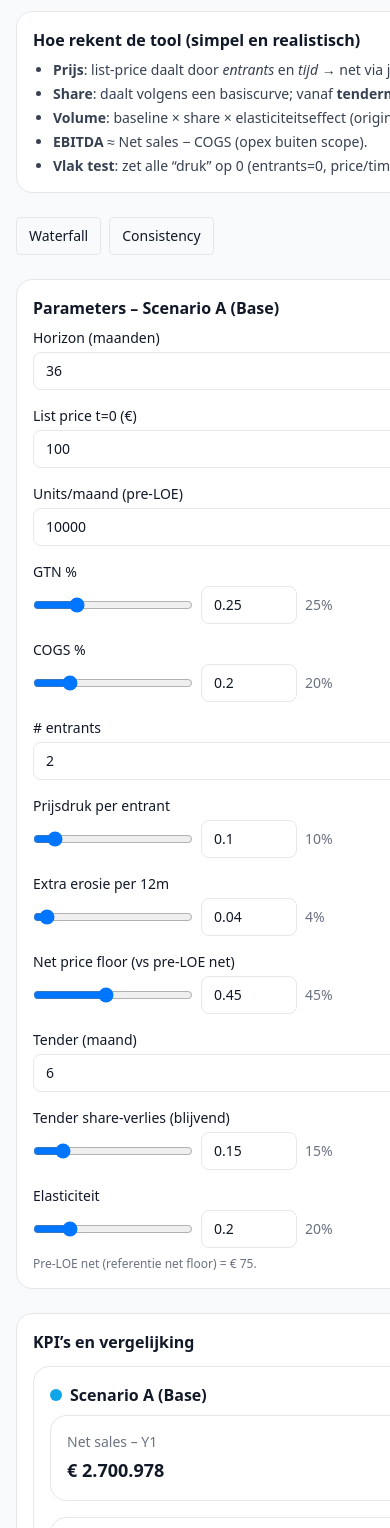
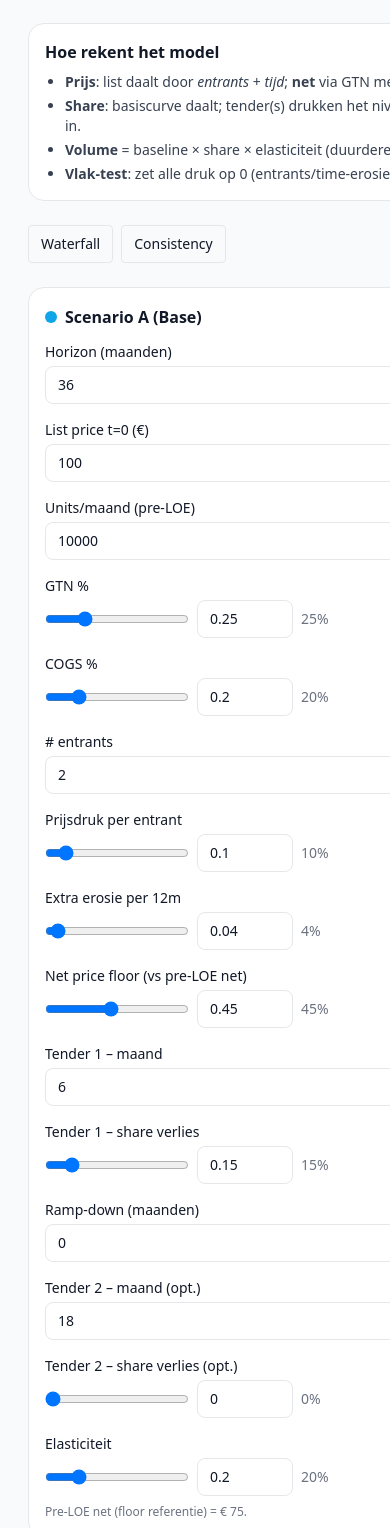
Before and after one commit to jelmernicolai-cmd/final, a Next.js app: page /app/loe in a window 390 px wide. Shown: the part 360-1888 px from the top of the page. Built offline with nearby package versions, Linux system fonts and the light colour scheme; no server answers.

Commit message:
Update page.tsx

```diff
--- a/app/app/loe/page.tsx
+++ b/app/app/loe/page.tsx
@@ -13,6 +13,7 @@ const clamp = (v: number, a: number, b: number) => Math.max(a, Math.min(b, v));
 const round = (n: number, d = 0) => Math.round(n * 10 ** d) / 10 ** d;
 
 /** ========= Types ========= */
+type TenderEvent = { month: number; shareLoss: number }; // 0..1
 type Inputs = {
   horizon: number;
   list0: number;
@@ -23,9 +24,10 @@ type Inputs = {
   priceDropPerEntrant: number;
   timeErosion12m: number;
   netFloorOfPre: number;
-  tenderMonth: number;
-  tenderShareLoss: number;   // fractie extra verlies dat blijvend doorwerkt vanaf tenderMonth
   elasticity: number;
+  rampDownMonths: number;   // 0=direct; >0 = geleidelijke inloop
+  tender1?: TenderEvent;
+  tender2?: TenderEvent;
 };
 type Point = {
   t: number;
@@ -50,47 +52,64 @@ const DEFAULTS: Inputs = {
   priceDropPerEntrant: 0.10,
   timeErosion12m: 0.04,
   netFloorOfPre: 0.45,
-  tenderMonth: 6,
-  tenderShareLoss: 0.15,
   elasticity: 0.20,
+  rampDownMonths: 0,
+  tender1: { month: 6, shareLoss: 0.15 },
+  tender2: undefined,
 };
 const COLORS = { A: "#0ea5e9", B: "#f59e0b" };
 
 /** ========= Model ========= */
-/** Lineaire + tijds-erosie op list; begrensd */
 function erosionFrac(t: number, entrants: number, perEntrant: number, overTime12m: number) {
   const direct = Math.min(entrants * perEntrant, 0.95);
   const overtime = Math.min((t / 12) * overTime12m, 0.50);
   return clamp(direct + overtime, 0, 0.98);
 }
-/** Baseline share-retentie; sneller omlaag bij meer entrants */
+
 function shareCurveBase(t: number, entrants: number) {
   if (entrants <= 0) return 1; // geen afkalving zonder concurrentie
   const k = 0.10 + entrants * 0.05;
   const base = Math.exp(-k * t);
   return clamp(base, 0.05, 1);
 }
-/** Simulatie met blijvend tender-effect */
+
+/** Tender multiplier: lineair inrampen naar (1-loss) binnen rampDownMonths, daarna blijvend. Twee events multiplicatief. */
+function tenderMultiplier(t: number, rampDownMonths: number, events: (TenderEvent | undefined)[]) {
+  const multForEvent = (ev?: TenderEvent) => {
+    if (!ev || ev.shareLoss <= 0) return 1;
+    const m0 = Math.max(0, Math.floor(ev.month));
+    const loss = clamp(ev.shareLoss, 0, 0.95);
+    const floor = 1 - loss;
+
+    if (t < m0) return 1;
+    if (rampDownMonths <= 0) return floor;
+
+    const end = m0 + rampDownMonths;
+    if (t >= end) return floor;
+
+    const frac = (t - m0) / rampDownMonths; // 0..1
+    return 1 - loss * clamp(frac, 0, 1);
+  };
+  const m1 = multForEvent(events[0]);
+  const m2 = multForEvent(events[1]);
+  return clamp(m1 * m2, 0.05, 1);
+}
+
 function simulate(inp: Inputs) {
   const points: Point[] = [];
   const preNet = inp.list0 * (1 - inp.gtn);
 
   for (let t = 0; t < inp.horizon; t++) {
-    // 1) Prijs
     const eros = erosionFrac(t, inp.entrants, inp.priceDropPerEntrant, inp.timeErosion12m);
     const list = inp.list0 * (1 - eros);
     let net = list * (1 - inp.gtn);
     net = Math.max(net, preNet * inp.netFloorOfPre);
 
-    // 2) Share: baseline × (blijvend tender effect vanaf tenderMonth)
     let share = shareCurveBase(t, inp.entrants);
-    if (t >= inp.tenderMonth && inp.tenderShareLoss > 0) {
-      share = share * (1 - inp.tenderShareLoss); // blijvend lager niveau
-    }
+    share *= tenderMultiplier(t, Math.max(0, Math.round(inp.rampDownMonths)), [inp.tender1, inp.tender2]);
     share = clamp(share, 0.05, 1);
 
-    // 3) Elasticiteit: duurdere originator → iets minder volume
-    const relative = (net - preNet * 0.5) / (preNet || 1); // vs “typische” generiek-net ~50% preNet
+    const relative = (net - preNet * 0.5) / (preNet || 1);
     const elastAdj = 1 - clamp(relative * inp.elasticity, -0.5, 0.5);
 
     const units = Math.max(0, inp.baseUnits * share * elastAdj);
@@ -101,7 +120,6 @@ function simulate(inp: Inputs) {
     points.push({ t, list, net, share, units, netSales, cogsEur, ebitda });
   }
 
-  // KPI’s
   const sum = (arr: Point[], f: (p: Point) => number) => arr.reduce((a, p) => a + f(p), 0);
   const y1 = points.slice(0, Math.min(12, points.length));
   const netY1 = sum(y1, (p) => p.netSales);
@@ -120,12 +138,12 @@ function simulate(inp: Inputs) {
   return { points, kpis, preNet };
 }
 
-/** ========= Kleine UI building blocks ========= */
+/** ========= Small UI ========= */
 function FieldNumber({ label, value, onChange, step = 1, min, max, suffix }: {
   label: string; value: number; onChange: (v: number) => void; step?: number; min?: number; max?: number; suffix?: string;
 }) {
   return (
-    <label className="text-sm">
+    <label className="text-sm w-full">
       <div className="font-medium">{label}</div>
       <div className="mt-1 flex items-center gap-2">
         <input
@@ -144,11 +162,11 @@ function FieldNumber({ label, value, onChange, step = 1, min, max, suffix }: {
 }
 function FieldPct({ label, value, onChange }: { label: string; value: number; onChange: (v: number) => void }) {
   return (
-    <label className="text-sm">
+    <label className="text-sm w-full">
       <div className="font-medium">{label}</div>
       <div className="mt-1 flex items-center gap-2">
         <input type="range" min={0} max={1} step={0.01} value={Number.isFinite(value) ? value : 0}
-               onChange={(e) => onChange(parseFloat(e.target.value))} className="w-40" />
+               onChange={(e) => onChange(parseFloat(e.target.value))} className="w-36 sm:w-40" />
         <input type="number" step={0.01} min={0} max={1} value={Number.isFinite(value) ? value : 0}
                onChange={(e) => onChange(parseFloat(e.target.value))} className="w-24 rounded-lg border px-3 py-2" />
         <span className="text-gray-500">{pctS(value)}</span>
@@ -166,7 +184,7 @@ function Kpi({ title, value, help }: { title: string; value: string; help?: stri
   );
 }
 
-/** ========= Chart (multi-line SVG, no libs) ========= */
+/** ========= Charts (responsive SVG) ========= */
 function MultiLineChart({
   name,
   series,
@@ -188,7 +206,7 @@ function MultiLineChart({
 
   return (
     <div className="w-full">
-      <svg className="w-full" viewBox={`0 0 ${w} ${h}`} role="img" aria-label={name}>
+      <svg className="w-full h-auto" viewBox={`0 0 ${w} ${h}`} role="img" aria-label={name} preserveAspectRatio="xMidYMid meet">
         <rect x={12} y={12} width={w - 24} height={h - 24} rx={16} fill="#fff" stroke="#e5e7eb" />
         {ticks.map((tv, i) => (
           <g key={i}>
@@ -215,7 +233,7 @@ function MultiLineChart({
   );
 }
 
-/** ========= Export (één CSV met KPI’s + punten) ========= */
+/** ========= Export (één CSV) ========= */
 function toCSV(rows: (string | number)[][]) {
   const esc = (v: string | number) => typeof v === "number" ? String(v) : /[",;\n]/.test(v) ? `"${v.replace(/"/g, '""')}"` : v;
   return rows.map(r => r.map(esc).join(",")).join("\n");
@@ -229,23 +247,16 @@ function downloadCSV(name: string, rows: (string | number)[][]) {
   URL.revokeObjectURL(a.href);
 }
 
-/** ========= Pagina ========= */
-export default function LOEPlannerSimplified() {
-  // 2 scenario’s: A (Base) en B (Variant)
+/** ========= Page ========= */
+export default function LOEPlannerResponsive() {
+  // 2 scenario’s
   const [scenarios, setScenarios] = useState<Scenario[]>([
     { id: "A", name: "Scenario A (Base)", color: COLORS.A, inputs: { ...DEFAULTS } },
     {
       id: "B",
-      name: "Scenario B",
+      name: "Scenario B (Ramp-down)",
       color: COLORS.B,
-      inputs: {
-        ...DEFAULTS,
-        entrants: 4,
-        priceDropPerEntrant: 0.12,
-        timeErosion12m: 0.06,
-        netFloorOfPre: 0.40,
-        tenderShareLoss: 0.20,
-      },
+      inputs: { ...DEFAULTS, rampDownMonths: 3, tender1: { month: 6, shareLoss: 0.15 }, tender2: { month: 18, shareLoss: 0.10 } },
     },
   ]);
   const [activeId, setActiveId] = useState<"A" | "B">("A");
@@ -258,62 +269,41 @@ export default function LOEPlannerSimplified() {
   const active = scenarios.find(s => s.id === activeId)!;
   const activeSim = active.id === "A" ? simA : simB;
 
-  /** Reset */
+  // Resets
   const resetActive = () => setScenarios(prev => prev.map(s => s.id === activeId ? { ...s, inputs: { ...DEFAULTS } } : s));
   const resetBoth = () => {
     setScenarios([
       { id: "A", name: "Scenario A (Base)", color: COLORS.A, inputs: { ...DEFAULTS } },
-      { id: "B", name: "Scenario B", color: COLORS.B, inputs: { ...DEFAULTS } },
+      { id: "B", name: "Scenario B (Ramp-down)", color: COLORS.B, inputs: { ...DEFAULTS, rampDownMonths: 3, tender1: { month: 6, shareLoss: 0.15 }, tender2: { month: 18, shareLoss: 0.10 } } },
     ]);
     setActiveId("A");
   };
 
-  /** Export */
+  // Export
   const exportCSV = () => {
     const rows: (string | number)[][] = [];
     rows.push(["KPI’s"]);
     rows.push(["scenario", "netY1", "netTotal", "ebitdaTotal", "avgShareY1", "endShare", "endNet", "volLossY1", "gtnLeakY1"]);
-    [
-      { name: sA.name, k: simA.kpis },
-      { name: sB.name, k: simB.kpis },
-    ].forEach(({ name, k }) => {
-      rows.push([
-        name,
-        Math.round(k.netY1),
-        Math.round(k.netTotal),
-        Math.round(k.ebitdaTotal),
-        round(k.avgShareY1, 4),
-        round(k.endShare, 4),
-        round(k.endNet, 2),
-        round(k.volLossY1, 4),
-        round(k.gtnLeakY1, 4),
-      ]);
-    });
+    [{ name: sA.name, k: simA.kpis }, { name: sB.name, k: simB.kpis }].forEach(({ name, k }) =>
+      rows.push([name, Math.round(k.netY1), Math.round(k.netTotal), Math.round(k.ebitdaTotal), round(k.avgShareY1, 4), round(k.endShare, 4), round(k.endNet, 2), round(k.volLossY1, 4), round(k.gtnLeakY1, 4)])
+    );
 
     rows.push([]);
     rows.push(["Maandelijkse punten"]);
     rows.push(["scenario", "t", "list", "net", "share", "units", "netSales", "cogsEur", "ebitda"]);
-    [
-      { name: sA.name, points: simA.points },
-      { name: sB.name, points: simB.points },
-    ].forEach(({ name, points }) => {
-      points.forEach(p => {
-        rows.push([
-          name, p.t, round(p.list, 2), round(p.net, 2), round(p.share, 4),
-          Math.round(p.units), Math.round(p.netSales), Math.round(p.cogsEur), Math.round(p.ebitda),
-        ]);
-      });
-    });
+    [{ name: sA.name, points: simA.points }, { name: sB.name, points: simB.points }].forEach(({ name, points }) =>
+      points.forEach(p => rows.push([name, p.t, round(p.list, 2), round(p.net, 2), round(p.share, 4), Math.round(p.units), Math.round(p.netSales), Math.round(p.cogsEur), Math.round(p.ebitda)]))
+    );
 
     downloadCSV("loe_export.csv", rows);
   };
 
-  /** Update helpers */
+  // Updates
   const updateScenario = (id: "A" | "B", fn: (i: Inputs) => Inputs) => {
     setScenarios(prev => prev.map(s => (s.id === id ? { ...s, inputs: fn(s.inputs) } : s)));
   };
 
-  /** Series voor grafieken */
+  // Series
   const seriesNet = [
     { name: sA.name, color: sA.color, values: simA.points.map(p => p.netSales) },
     { name: sB.name, color: sB.color, values: simB.points.map(p => p.netSales) },
@@ -328,13 +318,13 @@ export default function LOEPlannerSimplified() {
   ];
 
   return (
-    <div className="space-y-6">
+    <div className="space-y-6 p-3 sm:p-4 lg:p-6">
       {/* Header */}
       <header className="flex flex-col gap-3 sm:flex-row sm:items-start sm:justify-between">
         <div className="min-w-0">
           <h1 className="text-xl font-semibold">Loss of Exclusivity – Scenario Planner</h1>
           <p className="text-gray-600 text-sm">
-            Twee scenario’s naast elkaar. Tenderverlies is blijvend; geen ziekenhuismix meer voor eenvoud en focus.
+            Volledig responsive. Vergelijk twee scenario’s met ramp-down tenders en exporteer onderbouwing.
           </p>
         </div>
         <div className="flex flex-wrap gap-2 sm:justify-end">
@@ -349,13 +339,12 @@ export default function LOEPlannerSimplified() {
 
       {/* Uitlegblok */}
       <section className="rounded-2xl border bg-white p-4">
-        <h2 className="text-base font-semibold">Hoe rekent de tool (simpel en realistisch)</h2>
+        <h2 className="text-base font-semibold">Hoe rekent het model</h2>
         <ul className="mt-2 text-sm text-gray-700 list-disc pl-5 space-y-1">
-          <li><b>Prijs</b>: list-price daalt door <i>entrants</i> en <i>tijd</i> → net via jouw <b>GTN%</b> met <b>net floor</b> (vs pre-LOE net).</li>
-          <li><b>Share</b>: daalt volgens een basiscurve; vanaf <b>tendermaand</b> geldt een <b>blijvende</b> extra daling van <i>Tender share-verlies</i>.</li>
-          <li><b>Volume</b>: baseline × share × elasticiteitseffect (originator duurder → iets minder volume).</li>
-          <li><b>EBITDA</b> ≈ Net sales − COGS (opex buiten scope).</li>
-          <li><b>Vlak test</b>: zet alle “druk” op 0 (entrants=0, price/time-erosie=0, tenderShareLoss=0, elasticity=0) → sales blijft vlak.</li>
+          <li><b>Prijs</b>: list daalt door <i>entrants</i> + <i>tijd</i>; <b>net</b> via GTN met <b>net floor</b> (vs pre-LOE net).</li>
+          <li><b>Share</b>: basiscurve daalt; tender(s) drukken het niveau <b>blijvend</b>. Met <b>rampDownMonths</b> loopt de daling geleidelijk in.</li>
+          <li><b>Volume</b> = baseline × share × elasticiteit (duurdere originator ⇒ minder volume).</li>
+          <li><b>Vlak-test</b>: zet alle druk op 0 (entrants/time-erosie/tender/elast) ⇒ sales blijft vlak.</li>
         </ul>
       </section>
 
@@ -367,8 +356,18 @@ export default function LOEPlannerSimplified() {
 
       {/* Parameters actief scenario */}
       <section className="rounded-2xl border bg-white p-4">
-        <h3 className="text-base font-semibold mb-2">Parameters – {active.name}</h3>
-        <div className="grid md:grid-cols-2 lg:grid-cols-3 gap-4">
+        <div className="flex flex-wrap items-center gap-2 mb-3">
+          <span className="inline-flex items-center gap-2">
+            <span className="w-3 h-3 rounded-full" style={{ backgroundColor: active.color }} />
+            <span className="font-semibold">{active.name}</span>
+          </span>
+          <div className="ml-auto flex flex-wrap gap-2">
+            <button onClick={() => setActiveId("A")} className={`text-xs rounded border px-2 py-1 ${activeId==="A"?"bg-gray-50":""}`}>Scenario A</button>
+            <button onClick={() => setActiveId("B")} className={`text-xs rounded border px-2 py-1 ${activeId==="B"?"bg-gray-50":""}`}>Scenario B</button>
+          </div>
+        </div>
+
+        <div className="grid gap-4 sm:grid-cols-2 lg:grid-cols-3">
           <FieldNumber label="Horizon (maanden)" value={active.inputs.horizon} min={12} max={72} step={6}
             onChange={(v) => updateScenario(active.id, i => ({ ...i, horizon: Math.round(v) }))} />
           <FieldNumber label="List price t=0 (€)" value={active.inputs.list0} min={1} step={5}
@@ -390,29 +389,39 @@ export default function LOEPlannerSimplified() {
           <FieldPct label="Net price floor (vs pre-LOE net)" value={active.inputs.netFloorOfPre}
             onChange={(v) => updateScenario(active.id, i => ({ ...i, netFloorOfPre: clamp(v, 0.2, 1) }))} />
 
-          <FieldNumber label="Tender (maand)" value={active.inputs.tenderMonth} min={0} step={1}
-            onChange={(v) => updateScenario(active.id, i => ({ ...i, tenderMonth: Math.max(0, Math.min(Math.round(v), i.horizon - 1)) }))} />
-          <FieldPct label="Tender share-verlies (blijvend)" value={active.inputs.tenderShareLoss}
-            onChange={(v) => updateScenario(active.id, i => ({ ...i, tenderShareLoss: clamp(v, 0, 0.8) }))} />
+          <FieldNumber label="Tender 1 – maand" value={active.inputs.tender1?.month ?? 6} min={0} step={1}
+            onChange={(v) => updateScenario(active.id, i => ({ ...i, tender1: { month: Math.max(0, Math.round(v)), shareLoss: i.tender1?.shareLoss ?? 0.15 } }))} />
+          <FieldPct label="Tender 1 – share verlies" value={active.inputs.tender1?.shareLoss ?? 0}
+            onChange={(v) => updateScenario(active.id, i => ({ ...i, tender1: { month: i.tender1?.month ?? 6, shareLoss: clamp(v, 0, 0.8) } }))} />
+          <FieldNumber label="Ramp-down (maanden)" value={active.inputs.rampDownMonths} min={0} step={1}
+            onChange={(v) => updateScenario(active.id, i => ({ ...i, rampDownMonths: Math.max(0, Math.round(v)) }))} />
+
+          <FieldNumber label="Tender 2 – maand (opt.)" value={active.inputs.tender2?.month ?? 18} min={0} step={1}
+            onChange={(v) => updateScenario(active.id, i => ({ ...i, tender2: { month: Math.max(0, Math.round(v)), shareLoss: i.tender2?.shareLoss ?? 0.1 } }))} />
+          <FieldPct label="Tender 2 – share verlies (opt.)" value={active.inputs.tender2?.shareLoss ?? 0}
+            onChange={(v) => updateScenario(active.id, i => ({ ...i, tender2: { month: i.tender2?.month ?? 18, shareLoss: clamp(v, 0, 0.8) } }))} />
           <FieldPct label="Elasticiteit" value={active.inputs.elasticity}
             onChange={(v) => updateScenario(active.id, i => ({ ...i, elasticity: clamp(v, 0, 1) }))} />
         </div>
-        <p className="mt-2 text-xs text-gray-500">Pre-LOE net (referentie net floor) = {eur(activeSim.preNet, 0)}.</p>
+
+        <div className="mt-2 text-xs text-gray-500">
+          Pre-LOE net (floor referentie) = {eur(activeSim.preNet, 0)}.
+        </div>
       </section>
 
       {/* KPI’s en vergelijking */}
       <section className="rounded-2xl border bg-white p-4">
         <h3 className="text-base font-semibold mb-3">KPI’s en vergelijking</h3>
 
-        {/* KPI-cards per scenario */}
-        <div className="grid lg:grid-cols-2 gap-4">
+        {/* Cards: responsive grid */}
+        <div className="grid gap-4 md:grid-cols-2">
           {[{ sc: sA, sim: simA }, { sc: sB, sim: simB }].map(({ sc, sim }) => (
             <div key={sc.id} className="rounded-2xl border p-4">
-              <div className="flex items-center gap-2 mb-2">
-                <span className="w-3 h-3 rounded-full" style={{ backgroundColor: sc.color }} />
-                <div className="font-semibold">{sc.name}</div>
+              <div className="flex items-center gap-2 mb-2 min-w-0">
+                <span className="w-3 h-3 rounded-full shrink-0" style={{ backgroundColor: sc.color }} />
+                <div className="font-semibold truncate">{sc.name}</div>
               </div>
-              <div className="grid md:grid-cols-4 gap-4">
+              <div className="grid gap-4 sm:grid-cols-2 lg:grid-cols-4">
                 <Kpi title="Net sales – Y1" value={eur(sim.kpis.netY1)} />
                 <Kpi title="Net sales – Horizon" value={eur(sim.kpis.netTotal)} />
                 <Kpi title="EBITDA – Horizon" value={eur(sim.kpis.ebitdaTotal)} />
@@ -422,21 +431,21 @@ export default function LOEPlannerSimplified() {
           ))}
         </div>
 
-        {/* Tabelvergelijking met Δ t.o.v. Scenario A */}
-        <div className="overflow-auto mt-4">
+        {/* Tabel met horizontale scroll op small screens */}
+        <div className="overflow-x-auto mt-4">
           <table className="min-w-full text-sm">
             <thead>
               <tr className="text-left border-b">
-                <th className="py-2 pr-4">Scenario</th>
-                <th className="py-2 pr-4">Net sales – Y1</th>
-                <th className="py-2 pr-4">Net sales – Horizon</th>
-                <th className="py-2 pr-4">EBITDA – Horizon</th>
-                <th className="py-2 pr-4">Ø Share Y1</th>
-                <th className="py-2 pr-4">Eind-share</th>
-                <th className="py-2 pr-4">Eind-net €/u</th>
-                <th className="py-2 pr-4">Volumeverlies Y1</th>
-                <th className="py-2 pr-4">GTN leakage Y1</th>
-                <th className="py-2 pr-4">Δ Net Y1 (vs A)</th>
+                <th className="py-2 px-2">Scenario</th>
+                <th className="py-2 px-2">Net sales – Y1</th>
+                <th className="py-2 px-2">Net sales – Horizon</th>
+                <th className="py-2 px-2">EBITDA – Horizon</th>
+                <th className="py-2 px-2">Ø Share Y1</th>
+                <th className="py-2 px-2">Eind-share</th>
+                <th className="py-2 px-2">Eind-net €/u</th>
+                <th className="py-2 px-2">Volumeverlies Y1</th>
+                <th className="py-2 px-2">GTN leakage Y1</th>
+                <th className="py-2 px-2">Δ Net Y1 (vs A)</th>
               </tr>
             </thead>
             <tbody>
@@ -445,20 +454,20 @@ export default function LOEPlannerSimplified() {
                 const dNetY1 = sim.kpis.netY1 - base.netY1;
                 return (
                   <tr key={sc.id} className="border-b">
-                    <td className="py-2 pr-4">
+                    <td className="py-2 px-2">
                       <span className="inline-flex items-center gap-2">
                         <span className="w-3 h-3 rounded-full" style={{ backgroundColor: sc.color }} /> {sc.name}
                       </span>
                     </td>
-                    <td className="py-2 pr-4">{eur(sim.kpis.netY1)}</td>
-                    <td className="py-2 pr-4">{eur(sim.kpis.netTotal)}</td>
-                    <td className="py-2 pr-4">{eur(sim.kpis.ebitdaTotal)}</td>
-                    <td className="py-2 pr-4">{pctS(sim.kpis.avgShareY1, 1)}</td>
-                    <td className="py-2 pr-4">{pctS(sim.kpis.endShare, 1)}</td>
-                    <td className="py-2 pr-4">{eur(sim.kpis.endNet, 0)}</td>
-                    <td className="py-2 pr-4">{pctS(sim.kpis.volLossY1, 1)}</td>
-                    <td className="py-2 pr-4">{pctS(sim.kpis.gtnLeakY1, 1)}</td>
-                    <td className="py-2 pr-4">
+                    <td className="py-2 px-2">{eur(sim.kpis.netY1)}</td>
+                    <td className="py-2 px-2">{eur(sim.kpis.netTotal)}</td>
+                    <td className="py-2 px-2">{eur(sim.kpis.ebitdaTotal)}</td>
+                    <td className="py-2 px-2">{pctS(sim.kpis.avgShareY1, 1)}</td>
+                    <td className="py-2 px-2">{pctS(sim.kpis.endShare, 1)}</td>
+                    <td className="py-2 px-2">{eur(sim.kpis.endNet, 0)}</td>
+                    <td className="py-2 px-2">{pctS(sim.kpis.volLossY1, 1)}</td>
+                    <td className="py-2 px-2">{pctS(sim.kpis.gtnLeakY1, 1)}</td>
+                    <td className="py-2 px-2">
                       <span className={dNetY1 >= 0 ? "text-emerald-600" : "text-rose-600"}>
                         {dNetY1 >= 0 ? "↑" : "↓"} {eur(Math.abs(dNetY1))}
                       </span>
@@ -469,38 +478,35 @@ export default function LOEPlannerSimplified() {
             </tbody>
           </table>
         </div>
+
+        {/* Actieknoppen (responsive) */}
+        <div className="mt-4 flex flex-wrap gap-2">
+          <button onClick={exportCSV} className="shrink-0 whitespace-nowrap text-sm rounded border px-3 py-2 hover:bg-gray-50">Export CSV</button>
+          <button onClick={() => setActiveId(activeId === "A" ? "B" : "A")} className="shrink-0 whitespace-nowrap text-sm rounded border px-3 py-2 hover:bg-gray-50">
+            Bewerk: {activeId === "A" ? "Scenario B" : "Scenario A"}
+          </button>
+          <button onClick={resetActive} className="shrink-0 whitespace-nowrap text-sm rounded border px-3 py-2 hover:bg-gray-50">Reset actief</button>
+          <button onClick={resetBoth} className="shrink-0 whitespace-nowrap text-sm rounded border px-3 py-2 hover:bg-gray-50">Reset beide</button>
+        </div>
       </section>
 
       {/* Grafieken */}
-      <section className="grid lg:grid-cols-2 gap-4">
+      <section className="grid gap-4 lg:grid-cols-2">
         <div className="rounded-2xl border bg-white p-4">
           <h3 className="text-base font-semibold mb-2">Net sales per maand</h3>
-          <MultiLineChart name="Net sales" series={[
-            { name: sA.name, color: sA.color, values: simA.points.map(p => p.netSales) },
-            { name: sB.name, color: sB.color, values: simB.points.map(p => p.netSales) },
-          ]} yFmt={(v) => compact(v)} />
-          <p className="text-xs text-gray-600 mt-2">
-            Tip: speel met <b>Net floor</b> en <b>GTN%</b> om omzet te beschermen, versus <b>Tender share-verlies</b> voor access-risico.
-          </p>
+          <MultiLineChart name="Net sales" series={seriesNet} yFmt={(v) => compact(v)} />
+          <p className="text-xs text-gray-600 mt-2">Gebruik <b>Net floor</b> en <b>GTN%</b> om omzet te stabiliseren vs. tenderdruk.</p>
         </div>
 
         <div className="rounded-2xl border bg-white p-4">
           <h3 className="text-base font-semibold mb-2">Originator marktaandeel (%)</h3>
-          <MultiLineChart name="Share %" series={[
-            { name: sA.name, color: sA.color, values: simA.points.map(p => p.share * 100) },
-            { name: sB.name, color: sB.color, values: simB.points.map(p => p.share * 100) },
-          ]} yFmt={(v) => `${v.toFixed(0)}%`} />
-          <p className="text-xs text-gray-600 mt-2">
-            Vanaf maand <b>{active.inputs.tenderMonth}</b> is het share-verlies blijvend (multiplicatief) – er is geen “herstelbump”.
-          </p>
+          <MultiLineChart name="Share %" series={seriesShare} yFmt={(v) => `${v.toFixed(0)}%`} />
+          <p className="text-xs text-gray-600 mt-2">Tender(s) drukken het niveau blijvend; ramp-down maakt de stap geleidelijk.</p>
         </div>
 
         <div className="rounded-2xl border bg-white p-4 lg:col-span-2">
           <h3 className="text-base font-semibold mb-2">Netto prijs per unit (€)</h3>
-          <MultiLineChart name="Net €/unit" series={[
-            { name: sA.name, color: sA.color, values: simA.points.map(p => p.net) },
-            { name: sB.name, color: sB.color, values: simB.points.map(p => p.net) },
-          ]} yFmt={(v) => new Intl.NumberFormat("nl-NL", { maximumFractionDigits: 0 }).format(v)} />
+          <MultiLineChart name="Net €/unit" series={seriesNetPrice} yFmt={(v) => new Intl.NumberFormat("nl-NL", { maximumFractionDigits: 0 }).format(v)} />
         </div>
       </section>
     </div>
```
